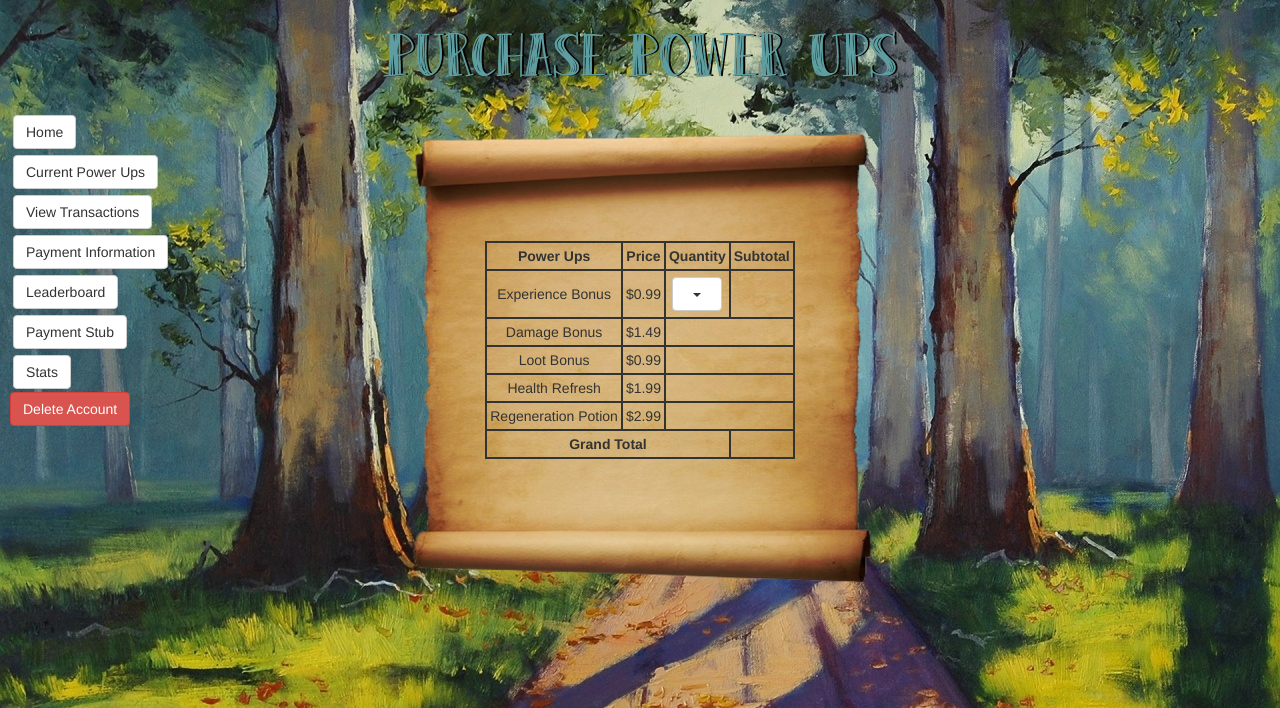
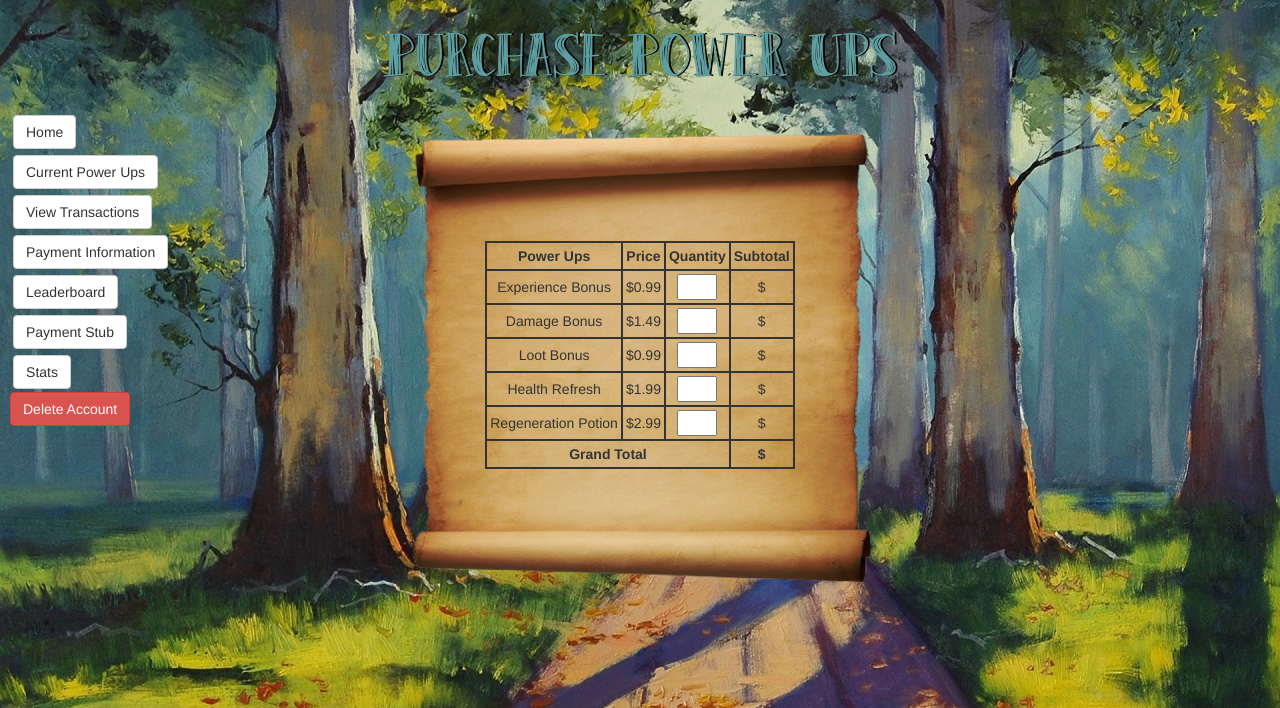
Before and after one commit to mroien/Arithimagicians, a PHP site: page /public/loggedIn/purchasePowerUps.html in a window 1280 px wide. Shown: the top 708 px of the page. Run offline with PHP 8.4, Linux system fonts and the light colour scheme; some libraries are stand-ins or nearby versions.

Commit message:
about done, adding for payment stud, table for purchases done

```diff
--- a/ArithimagiciansWebSite/css/_about.scss
+++ b/ArithimagiciansWebSite/css/_about.scss
@@ -1,8 +1,9 @@
 .text_wrapper {
   //border: 5px solid red;
   overflow: auto;
-  display: flex;
+  //display: flex;
   height: 306px;
   width: 390px;
   margin:auto;
+  text-align: center;
 }
--- a/ArithimagiciansWebSite/css/_accountInfo.scss
+++ b/ArithimagiciansWebSite/css/_accountInfo.scss
@@ -10,12 +10,6 @@
 
 }
 
-.accountTable td {
-  border: 2px solid black;
-  padding: 2px;
-  text-align: center;
-}
-
 .info_dynamic {
   text-align: center;
   justify-content: center;
--- a/ArithimagiciansWebSite/css/_purchasePowerUps.scss
+++ b/ArithimagiciansWebSite/css/_purchasePowerUps.scss
@@ -3,12 +3,6 @@
   display: flex;
   margin:auto;
   height: 232px;
-}
-
-#powerUpsTable td, #powerUpsTable tr, #powerUpsTable th{
-  border: 2px solid;
-  text-align: center;
-  padding: 3px;
 }
 
 .bold {
@@ -18,3 +12,7 @@
 .size {
   min-width: 50px;
 }
+
+._width {
+  width: 40px;
+}
--- a/ArithimagiciansWebSite/css/main.css
+++ b/ArithimagiciansWebSite/css/main.css
@@ -6,11 +6,6 @@
   margin: auto;
   font-size: smaller;
   overflow: auto; }
-
-.accountTable td {
-  border: 2px solid black;
-  padding: 2px;
-  text-align: center; }
 
 .info_dynamic {
   text-align: center;
@@ -82,16 +77,14 @@ label {
   margin: auto;
   height: 232px; }
 
-#powerUpsTable td, #powerUpsTable tr, #powerUpsTable th {
-  border: 2px solid;
-  text-align: center;
-  padding: 3px; }
-
 .bold {
   font-weight: 900; }
 
 .size {
   min-width: 50px; }
+
+._width {
+  width: 40px; }
 
 #deleteWrapper {
   font-family: "Peas & Carrots";
@@ -120,10 +113,10 @@ label {
 
 .text_wrapper {
   overflow: auto;
-  display: flex;
   height: 306px;
   width: 390px;
-  margin: auto; }
+  margin: auto;
+  text-align: center; }
 
 body {
   background: url("../images/forest.jpg") no-repeat center center fixed;
@@ -175,4 +168,9 @@ h1 {
 .logout {
   color: red; }
 
+tr, td, th {
+  border: 2px solid;
+  text-align: center;
+  padding: 3px; }
+
 /*# sourceMappingURL=main.css.map */
--- a/ArithimagiciansWebSite/css/main.scss
+++ b/ArithimagiciansWebSite/css/main.scss
@@ -82,3 +82,9 @@ h1 {
 .logout {
     color: red;
 }
+
+tr, td, th {
+    border: 2px solid;
+    text-align: center;
+    padding: 3px;
+}
--- a/ArithimagiciansWebSite/public/loggedIn/purchasePowerUps.html
+++ b/ArithimagiciansWebSite/public/loggedIn/purchasePowerUps.html
@@ -51,47 +51,37 @@
             <tr class="row_1">
                 <td>Experience Bonus</td>
                 <td class="price">$0.99</td>
-                <td>
-                    <div class="dropdown">
-                    <button class="btn btn-default dropdown-toggle size" type="button" id="XP_bonus" data-toggle="dropdown">
-                        <span class="caret"></span>
-                    </button>
-                        <ul class="dropdown-menu" role="menu" aria-labelledby="XP_bonus">
-                            // todo make dynamic
-
-                            <li role="presentation"><a role="menuitem" tabindex="-1" href="#">1</a></li>
-                            <li role="presentation"><a role="menuitem" tabindex="-1" href="#">2</a></li>
-                            <li role="presentation"><a role="menuitem" tabindex="-1" href="#">3</a></li>
-                            <li role="presentation"><a role="menuitem" tabindex="-1" href="#">4</a></li>
-                            <li role="presentation"><a role="menuitem" tabindex="-1" href="#">5</a></li>
-                        </ul>
-                    </div>
-                </td>
+                <td><input type="number" class="xp_bonus _width"></td>
+                <td class="xp_bonus_sub">$</td>
             </tr>
             <tr class="row_2">
                 <td>Damage Bonus</td>
                 <td class="price">$1.49</td>
+                <td><input type="number" class="damage _width"></td>
+                <td class="damage_sub">$</td>
             </tr>
             <tr class="row_3">
                 <td>Loot Bonus</td>
                 <td class="price">$0.99</td>
+                <td><input type="number" class="loot _width"></td>
+                <td class="loot_sub">$</td>
             </tr>
             <tr class="row_4">
                 <td>Health Refresh</td>
                 <td class="price">$1.99</td>
+                <td><input type="number" class="health _width"></td>
+                <td class="health_sub">$</td>
             </tr>
             <tr class="row_5">
                 <td>Regeneration Potion</td>
                 <td class="price">$2.99</td>
+                <td><input type="number" class="regeneration _width"></td>
+                <td class="regeneration_s$ub">$</td>
             </tr>
             <tr class="row_6 bold">
                 <td colspan="3">Grand Total</td>
+                <td class="total">$</td>
             </tr>
-
-
-            <!--Dynamic from Database-->
-            <tr class="powerUpsDynamic"></tr>
-
 
             </tbody>
         </table>
--- a/ArithimagiciansWebSite/public/main/leaderboard.html
+++ b/ArithimagiciansWebSite/public/main/leaderboard.html
@@ -76,7 +76,7 @@ require('leftNav.php');
            type: 'GET',
            crossDomain: true,
            success: function(response){
-               alert(response)
+               console.log(response)
            }
        })
    })
```
Also changed, not shown: ArithimagiciansWebSite/public/loggedIn/paymentInfo.html (+41 -0 lines), ArithimagiciansWebSite/public/main/about.html (+12 -7 lines), ArithimagiciansWebSite/css/_leftNav.scss (deleted), ArithimagiciansWebSite/images/FightLevelOne.PNG (added), ArithimagiciansWebSite/images/dice.png (added), ArithimagiciansWebSite/images/stats.png (added), 1 other file.
